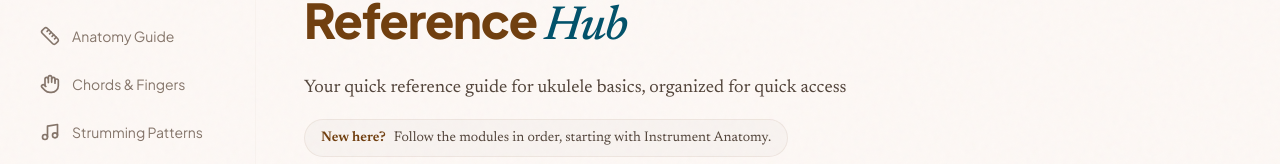
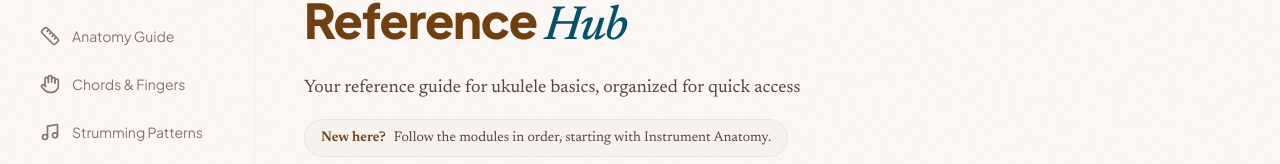
Before and after one commit to DotNetTitan/strum-and-spruce, a React (Vite) app: page /lessons in a window 1280 px wide. Shown: the part 122-286 px from the top of the page. Built offline with nearby package versions, Linux system fonts and the light colour scheme.

Commit message:
Change description

```diff
--- a/src/pages/Dashboard.tsx
+++ b/src/pages/Dashboard.tsx
@@ -52,7 +52,7 @@ export const Dashboard = () => {
       <div className="flex-1 px-4 sm:px-6 md:px-12 py-8 sm:py-12 max-w-7xl mx-auto w-full min-w-0 pb-4 md:pb-0">
       <header className="mb-10 sm:mb-16">
         <h2 className="text-4xl sm:text-5xl font-headline font-extrabold text-primary tracking-tight leading-tight mb-4 break-words">Reference <span className="text-tertiary italic font-body font-medium">Hub</span></h2>
-        <p className="text-lg text-on-surface-variant max-w-2xl font-body leading-relaxed mb-4">Your quick reference guide for ukulele basics, organized for quick access</p>
+        <p className="text-lg text-on-surface-variant max-w-2xl font-body leading-relaxed mb-4">Your reference guide for ukulele basics, organized for quick access</p>
         <p className="inline-flex items-center gap-2 rounded-full border border-outline-variant/30 bg-surface-container-low px-4 py-2 font-body text-sm text-on-surface-variant">
           <span className="font-semibold text-primary">New here?</span>
           Follow the modules in order, starting with Instrument Anatomy.
```
